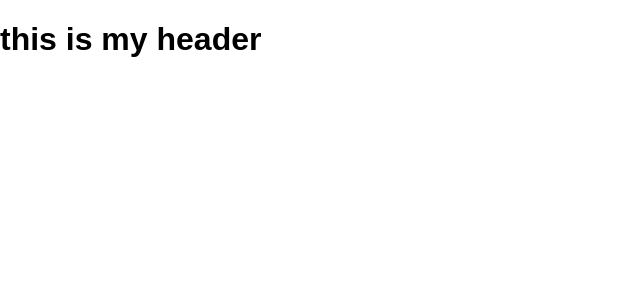
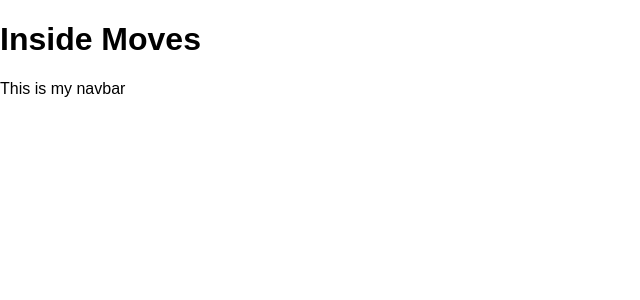
Before and after one commit to charlenegipulan/insidemoves, a React (Create React App) app: page / in a window 1280 px wide. Shown: the top 300 px of the page, without its empty margins (0-640 px from the left). Built offline with nearby package versions, Linux system fonts and the light colour scheme.

Commit message:
render nav

```diff
--- a/src/components/Header/Header.jsx
+++ b/src/components/Header/Header.jsx
@@ -2,7 +2,7 @@ import React from 'react';
 
 const Header = (props) => {
     return(
-        <h1> this is my header </h1>
+        <h1> Inside Moves </h1>
     );
 }
 
--- /dev/null
+++ b/src/components/NavBar/NavBar.jsx
@@ -0,0 +1,9 @@
+import React from 'react';
+
+const NavBar = (props) => {
+    return(
+        <p>This is my navbar</p>
+    )
+}
+
+export default NavBar;
--- a/src/index.js
+++ b/src/index.js
@@ -9,4 +9,4 @@ ReactDOM.render(
         <App />
     </Router>,
     document.getElementById('root')
-  );
+);
--- a/src/pages/LandingPage/LandingPage.js
+++ b/src/pages/LandingPage/LandingPage.jsx
@@ -2,6 +2,7 @@ import React from 'react';
 import { Link } from 'react-router-dom';
 import './LandingPage.css';
 import Header from '../../components/Header/Header'
+import NavBar from '../../components/NavBar/NavBar'
 
 const LandingPage = (props) => {
 
@@ -9,6 +10,7 @@ const LandingPage = (props) => {
         <div className="LandingPage">
             <header className="LandingPage-header">
                 <Header />
+                <NavBar />
             </header>
         </div>
     )
```
Also changed, not shown: src/pages/App/App.jsx (renamed from src/pages/App/App.js).
